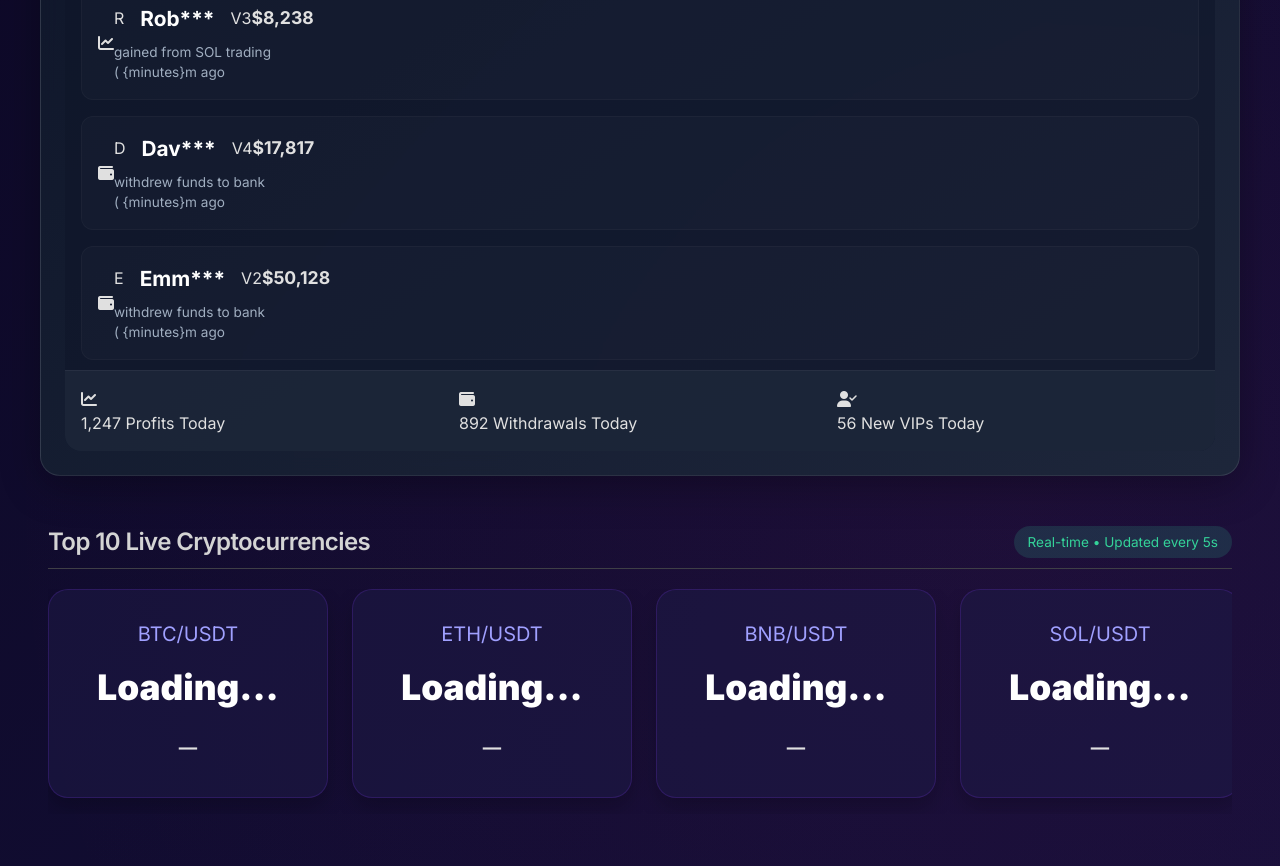
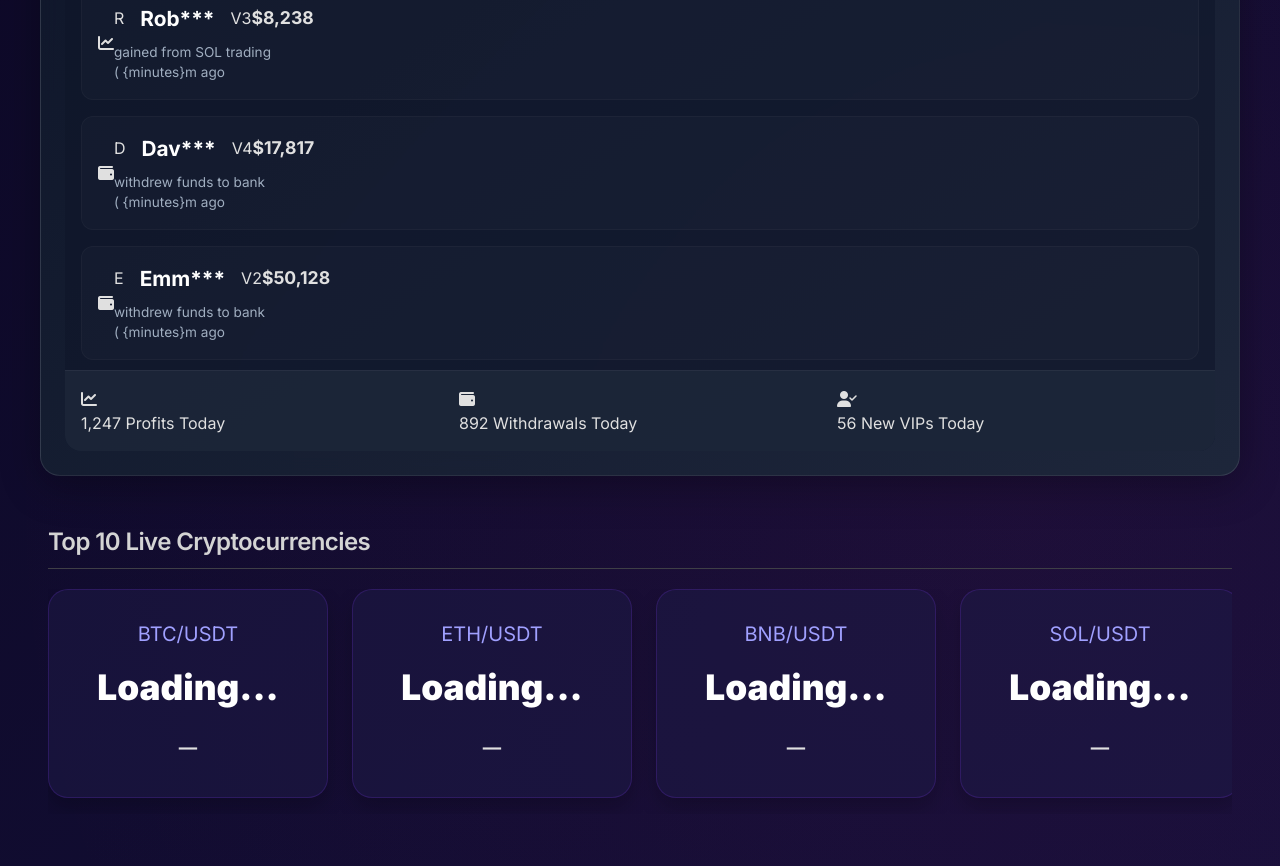
Before and after one commit to andrew-staaarr/Investoz, a website built with Vite: page home.html in a window 1280 px wide. Shown: the part 1294-2160 px from the top of the page. Built offline with nearby package versions, Linux system fonts and the light colour scheme.

Commit message:
Update home.html

```diff
--- a/home.html
+++ b/home.html
@@ -145,7 +145,7 @@
         <section class="market-overview premium-market">
             <div class="market-header">
                 <h2>Top 10 Live Cryptocurrencies</h2>
-                <span class="market-update">Real-time • Updated every 5s</span>
+
             </div>
 
             <div class="crypto-carousel">
```
